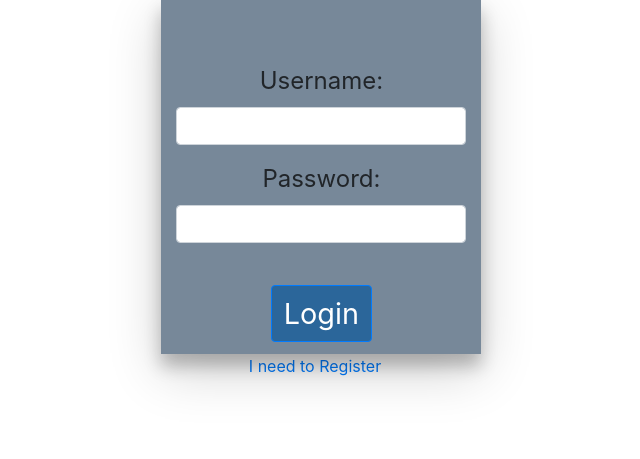
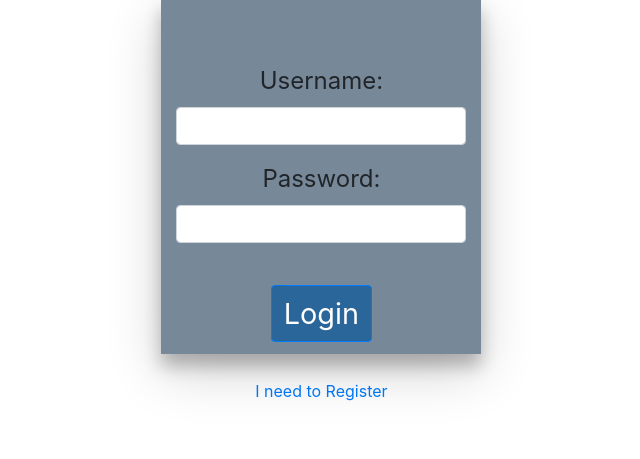
Before and after one commit to JJSeger/ASL-CI, a CodeIgniter app: page /ASL-CI/index.php/auth/login in a window 1280 px wide. Shown: the part 100-559 px from the top of the page, without its empty margins (325-965 px from the left). Run offline with CodeIgniter, Linux system fonts and the light colour scheme; some libraries are stand-ins or nearby versions.

Commit message:
just tweeting some margins to the a tags in the register.php and the login.php
just tweeting some margins to the a tags in the register.php and the
login.php

```diff
--- a/application/views/login.php
+++ b/application/views/login.php
@@ -18,6 +18,10 @@
     <![endif]-->
 
     <style>
+        a{
+            margin-top: 4%;
+        }
+
         p{
             font-size: large;
             font-weight: 300;
@@ -27,6 +31,7 @@
             background-color: white;
         }
         #div1{
+            margin-bottom: 2%;
             font-size: x-large;
             padding-top: 5%;
             text-align: center;
@@ -48,7 +53,9 @@
             width:5em:
         }
 
+
         a{
+            margin-left: 1%;
             margin-top: 2%;
         }
         #but{
@@ -96,7 +103,7 @@
 
     </form>
 </div>
-<a href="http://localhost:8888/ASL-CI/index.php/auth/register">I need to Register</a>
+<a id ="a1" href="http://localhost:8888/ASL-CI/index.php/auth/register">I need to Register</a>
 
 
 <!-- jQuery (necessary for Bootstrap's JavaScript plugins) -->
```
Also changed, not shown: application/views/register.php (+9 -6 lines).
